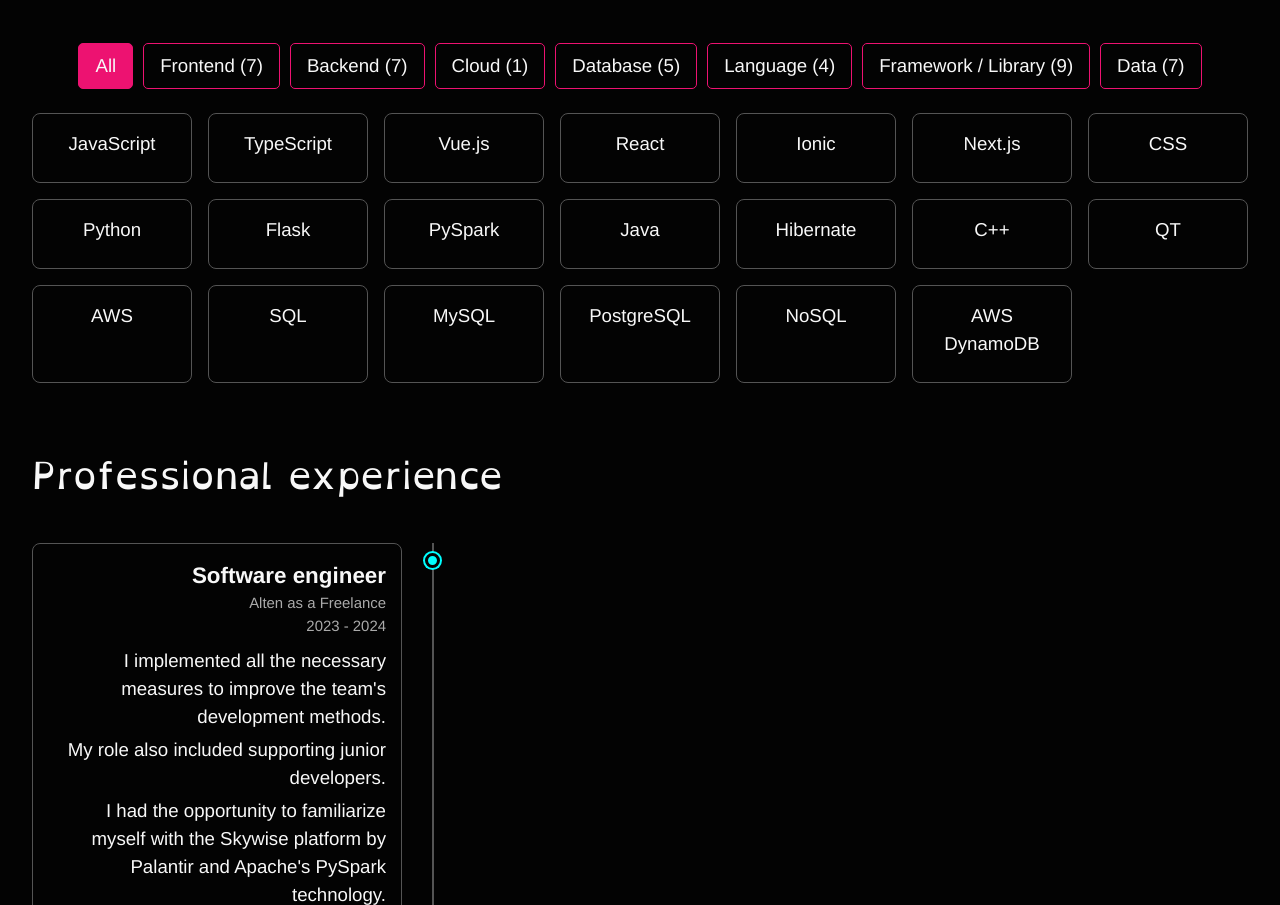
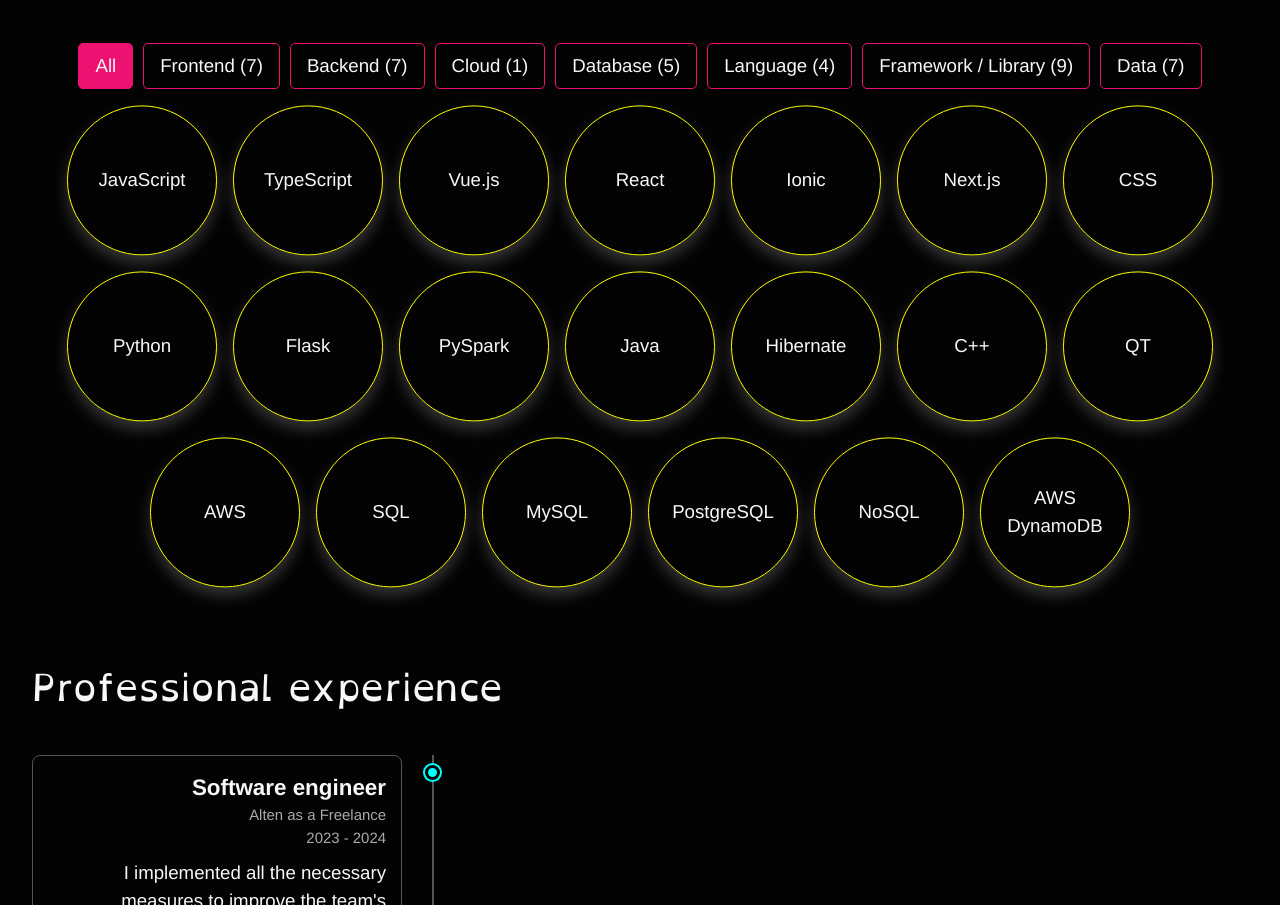
Before and after one commit to angele-henry-dev/lady-raccoon-next, a Next.js app: page / in a window 1280 px wide. Shown: the part 2017-2922 px from the top of the page. Built offline with nearby package versions, Linux system fonts and the light colour scheme.

Commit message:
Skills design

```diff
--- a/src/components/SkillsGrid.module.css
+++ b/src/components/SkillsGrid.module.css
@@ -12,22 +12,61 @@
 }
 
 .grid {
-    display: grid;
-    grid-template-columns: repeat(auto-fill, minmax(150px, 1fr));
+    display: flex;
+    flex-wrap: wrap;
+    justify-content: center;
     gap: 1rem;
 }
 
 .card {
-    padding: 1rem;
-    border-radius: 8px;
-    border: 1px solid var(--color-border-card);
-    transition: transform 0.3s;
+    padding: 1em;
+    border-radius: 50%;
+    border: 1px solid var(--vt-c-yellow);
+    background: var(--vt-c-black);
+    box-shadow: 0 8px 15px rgba(255, 255, 255, 0.2);
+    transition: box-shadow 0.3s;
+    width: 150px;
+    height: 150px;
+    display: flex;
+    align-items: center;
+    justify-content: center;
+    animation: float 4s ease-in-out infinite;
 }
-
 .card:hover {
-    transform: translateY(-5px);
+    box-shadow: 0 12px 20px rgba(255, 255, 255, 0.3);
 }
 
 .cardTitle {
-    margin-bottom: 0.5rem;
+    margin-bottom: 0;
 }
+
+@keyframes float {
+    0% {
+        transform: translateY(0px);
+    }
+    50% {
+        transform: translateY(-10px);
+    }
+    100% {
+        transform: translateY(0px);
+    }
+}
+
+.button {
+    padding: 0.5rem 1rem;
+    border: none;
+    border-radius: 20px;
+    cursor: pointer;
+    background: var(--vt-c-yellow);
+    color: var(--vt-c-black);
+    transition: all 0.3s ease;
+}
+
+.button.active {
+    background: var(--vt-c-orange);
+    color: white;
+}
+
+.button:hover {
+    transform: scale(1.1);
+}
```
